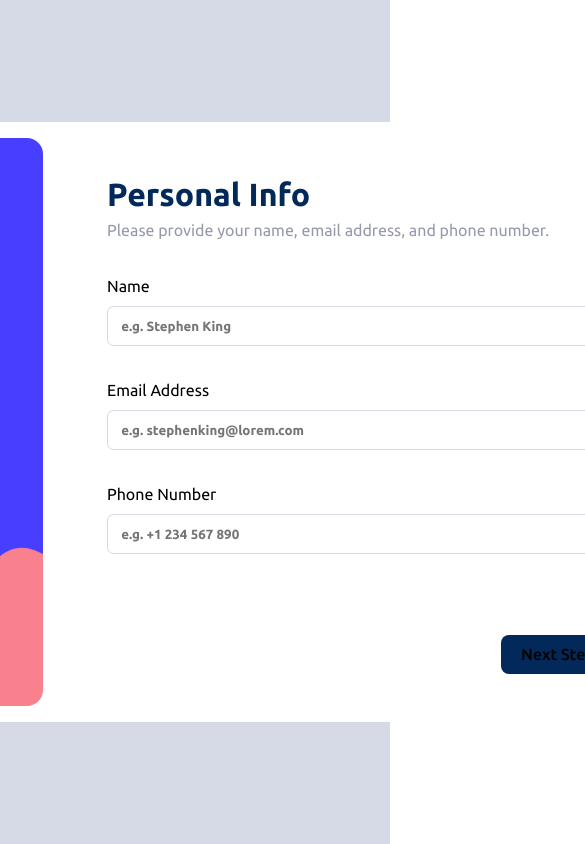
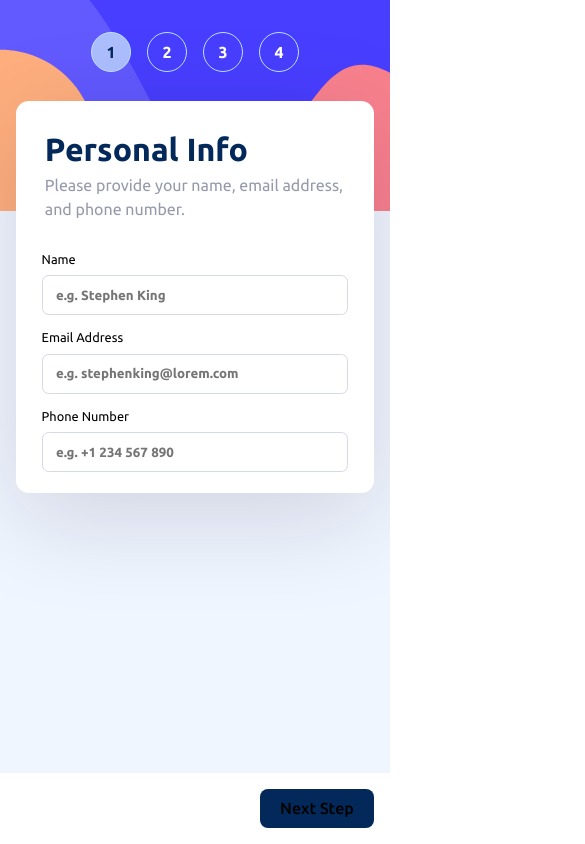
Before and after one commit to Ken-Takahashi-Q/portfolio-react, a React (Vite) app: page /multi-step-form in a window 390 px wide. Shown: the top 844 px of the page, 585 px wide, since content can reach past the window. Built offline with nearby package versions, Linux system fonts and the light colour scheme.

Commit message:
Add responsive

```diff
--- a/src/Home.jsx
+++ b/src/Home.jsx
@@ -168,7 +168,8 @@ function Home() {
             </div>
           </a>
 
-          <a href="https://elegant-dragon-097141.netlify.app/14-weather%20api/" target={'_blank'}>
+          <a href="/multi-step-form" target={'_blank'}>
+          {/* <a href="https://elegant-dragon-097141.netlify.app/14-weather%20api/" target={'_blank'}> */}
             <div className="gallery-container card gallery-6">
               <div className="cardname">
                 <p>Weather API</p>
--- a/src/Pages/Form/Form.jsx
+++ b/src/Pages/Form/Form.jsx
@@ -9,6 +9,7 @@ function Form() {
     {step: 1, name: "", email: "", phone: ""},
     {step: 2, plan: "", length: "monthly"},
     {step: 3, add_ons: [false, false, false]},
+    {step: 4, currentPrice: 0, selectedAddOns: {}, selectedAddOnPrices: {}, addOnPrices: 0}
   ]);
 
   const stepName = [
@@ -43,6 +44,29 @@ function Form() {
     {id: 3, name: "Customizable profile", detail: "Custom theme on your profile", price: 2},
   ]
 
+  useEffect(() => {
+    if (currentStep === 3) {
+      const selectedAddOns = addOns.filter((addOn, index) => formData[2].add_ons[index]).map((addOn) => {
+        return { name: addOn.name, price: addOn.price };
+      });
+
+      const currentPrice = planData.find((plan) => plan.plan === formData[1].plan).price;
+      const selectedAddOnPrices = addOns.filter((addOn, index) => formData[2].add_ons[index]).map((addOn) => addOn.price);
+      const addOnPrices = selectedAddOnPrices.reduce((total, price) => total + price, 0);
+
+      setFormData(prevFormData => [
+        ...prevFormData.slice(0, 3),
+        {
+          ...prevFormData[3],
+          currentPrice,
+          selectedAddOns,
+          selectedAddOnPrices,
+          addOnPrices: addOnPrices,
+        }
+      ]);
+    }
+  }, [formData[2].add_ons]);
+
   const handleInputChange = (type, value) => {
     setFormData((prevState) => {
       const updatedFormData = [...prevState];
@@ -69,11 +93,11 @@ function Form() {
     });
   }
 
-  const handleSwitchChange = () => {
-    const newPlan = formData[currentStep - 1].length === "monthly" ? "yearly" : "monthly"
+  const handleChangeLength = () => {
+    const newPlan = formData[1].length === "monthly" ? "yearly" : "monthly"
     setFormData((prevState) => {
       const updatedFormData = [...prevState];
-      updatedFormData[currentStep - 1].length = newPlan;
+      updatedFormData[1].length = newPlan;
       return updatedFormData;
     });
   };
@@ -92,7 +116,7 @@ function Form() {
     setCurrentStep(currentStep - 1);
   }
 
-  const handleGoNext = () => {
+  const validateForm = () => {
     let isError = false;
     if (currentStep === 1) {
       inputField.forEach((field) => {
@@ -123,15 +147,22 @@ function Form() {
     } else if (currentStep === 2 && formData[1].plan === "") {
       isError = true;
     }
+    return isError;
+  }
+
+  const handleGoNext = () => {
+    const isError = validateForm();
 
     if (!isError) {
       setCurrentStep(currentStep + 1);
     }
   }
 
-  useEffect(() => {
-    console.log(formData)
-  }, [formData])
+  const handleJumpTo = (target) => {
+    if (target < currentStep) {
+      setCurrentStep(target);
+    }
+  }
 
   return (
     <div className="multi-step-form">
@@ -139,7 +170,20 @@ function Form() {
         <div className="form-navbar">
           {stepName.map((value) => (
             <div className="step" key={value.step}>
-              <div className={`step-number ${currentStep === value.step ? "current" : ""}`}>{value.step}</div>
+              {currentStep < 5 ?
+                <div
+                  className={`step-number ${currentStep === value.step ? "current" : ""}`}
+                  onClick={() => handleJumpTo(value.step)}
+                >
+                  {value.step}
+                </div> :
+                <div
+                  className={`step-number ${value.step === 4 ? "current" : ""}`}
+                >
+                  {value.step}
+                </div>
+              }
+
               <div className="step-info">
                 <p>STEP {value.step}</p>
                 <h3>{value.name}</h3>
@@ -148,12 +192,16 @@ function Form() {
           ))}
         </div>
 
+        {currentStep < 5 ?
           <div className="form-field">
-          <div className="form-field upper">
+            <div className="form-field-upper">
+              {currentStep < 5 ?
                 <div className="form-field header">
                   <h1>{headerText[currentStep-1].header}</h1>
                   <p>{headerText[currentStep-1].text}</p>
-            </div>
+                </div> :
+                null
+              }
 
               {currentStep === 1 ?
                 <div className="form-field data-step-1">
@@ -203,7 +251,7 @@ function Form() {
 
                   <div className="plan-type">
                     <h4 className={`${formData[1].length === "monthly" ? "bolder" : ""}`}>Monthly</h4>
-                    <div className={`time-slider`} onClick={handleSwitchChange}>
+                    <div className={`time-slider`} onClick={handleChangeLength}>
                       <div className={`circle ${formData[1].length === "monthly" ? "" : "slide"}`}></div>
                     </div>
                     <h4 className={`${formData[1].length === "monthly" ? "" : "bolder"}`}>Yearly</h4>
@@ -242,15 +290,69 @@ function Form() {
                 null
               }
 
+              {currentStep === 4 ?
+                <div className="form-field data-step-4">
+                  <div className="order">
+                    <div className="bill-detail">
+                      <div className="bill-left">
+                        <h4><span>{`${formData[1].plan} (${formData[1].length.charAt(0).toUpperCase() + formData[1].length.slice(1)})`}</span></h4>
+                        <p className="change-length" onClick={handleChangeLength}>Change</p>
+                      </div>
+                      <div className="bill-price">
+                        {formData[1].length === "monthly" ?
+                          <h3>${formData[3].currentPrice}/mo</h3> :
+                          <h3>${formData[3].currentPrice * 10}/yr</h3>
+                        }
+                      </div>
+                    </div>
+                    <span className="line"></span>
 
+                    {formData[3].selectedAddOns.map((value) => (
+                      <div className="bill-detail">
+                        <div className="bill-left">
+                          <p>{value.name}</p>
+                        </div>
+
+                        <div className="bill-price">
+                          {formData[1].length === "monthly" ?
+                            <h4>+${value.price}/mo</h4>:
+                            <h4>+${value.price*10}/yr</h4>
+                          }
+                        </div>
+                      </div>
+                    ))}
+                  </div>
+
+                  <div className="bill-total">
+                    <p>Total (per {formData[1].length.replace(/ly$/, "")})</p>
+                    {formData[1].length === "monthly" ?
+                      <h2>+${formData[3].currentPrice + formData[3].addOnPrices}/mo</h2> :
+                      <h2>+${(formData[3].currentPrice + formData[3].addOnPrices) * 10}/yr</h2>
+                    }
+                  </div>
+                </div> :
+                null
+              }
             </div>
 
             <div className="form-field menu">
               <a className={`go-back ${currentStep === 1 ? "hidden" : ""}`} onClick={handleGoBack}>Go Back</a>
-              <button onClick={handleGoNext}>Next Step</button>
+              <button className={`${currentStep === 4 ? "confirm" : ""}`} onClick={handleGoNext}>{currentStep === 4 ? "Confirm" : "Next Step"}</button>
             </div>
 
-        </div>
+          </div> :
+          null
+        }
+
+        {currentStep === 5 ?
+          <div className="thank-you">
+            <img src="/images/multi-step-form/icon-thank-you.svg"></img>
+            <h1>Thank you!</h1>
+            <p>Thanks for confirming your subscription! We hope you have fun using our platform.
+              If you ever need support, please feel free to email us at support@loremgaming.com.</p>
+          </div> :
+          null
+        }
       </div>
     </div>
   );
--- a/src/Pages/Form/form.scss
+++ b/src/Pages/Form/form.scss
@@ -11,13 +11,6 @@
   --light-gray: hsl(229, 24%, 87%);
   --magnolia: hsl(217, 100%, 97%);
   --alabaster: hsl(231, 100%, 99%);
-}
-
-h3 {
-  color: var(--marine-blue);
-}
-p {
-  color: var(--cool-gray);
 }
 
 .multi-step-form {
@@ -39,6 +32,13 @@ p {
   height: 600px;
   background-color: #fff;
   border-radius: 1em;
+
+  h3 {
+    color: var(--marine-blue);
+  }
+  p {
+    color: var(--cool-gray);
+  }
 
   .form-navbar {
     display: flex;
@@ -69,8 +69,9 @@ p {
         border: 1px solid var(--light-blue);
         border-radius: 5em;
         transition: 0.5s;
+        cursor: pointer;
 
-        &.current {
+        &.current, &:hover {
           background-color: var(--pastel-blue);
           color: var(--marine-blue);
           transition: 0.7s;
@@ -90,7 +91,7 @@ p {
     padding: 1em 0 1em 2em;
     width: 540px;
 
-    .upper {
+    .form-field-upper {
       padding: 0;
     }
 
@@ -273,11 +274,9 @@ p {
       a {
         color: var(--cool-gray);
         font-weight: 500;
-        transition: 0.3s;
         &:hover {
           color: var(--marine-blue);
           cursor: pointer;
-          transition: 0.3s;
         }
       }
 
@@ -287,11 +286,93 @@ p {
         &:hover {
           background-color: hsla(213, 96%, 18%, 0.8);
         }
+
+        &.confirm {
+          background-color: var(--purplish-blue);
+          &:hover {
+            background-color: hsl(243, 100%, 62%, 0.8);
           }
         }
       }
     }
 
+    .data-step-4 {
+      display: flex;
+      flex-direction: column;
+      justify-content: center;
+      align-items: center;
+
+      .order {
+        display: flex;
+        flex-direction: column;
+        justify-content: space-between;
+        align-items: center;
+        padding: 1.5em 2em;
+        width: 100%;
+        gap: 1em;
+        background-color: var(--magnolia);
+        border-radius: 0.5em;
+
+        .bill-detail {
+          display: flex;
+          justify-content: space-between;
+          width: 100%;
+
+          .bill-left {
+            display: flex;
+            flex-direction: column;
+
+            .change-length {
+              transition: 0.3s;
+              &:hover {
+                color: var(--purplish-blue);
+                text-decoration: underline;
+                cursor: pointer;
+                transition: 0.3s;
+              }
+            }
+          }
+          .bill-price {
+            text-align: end;
+
+            h4 {
+              font-weight: 500;
+            }
+          }
+        }
+      }
+
+      .bill-total {
+        display: flex;
+        justify-content: space-between;
+        align-items: center;
+        padding: 1.5em 2em;
+        width: 100%;
+
+        h2 {
+          color: var(--purplish-blue);
+        }
+      }
+
+      .line {
+        width: 100%;
+        height: 1px;
+        background-color: var(--light-gray);
+      }
+    }
+  }
+
+  .thank-you {
+    display: flex;
+    flex-direction: column;
+    justify-content: center;
+    align-items: center;
+    padding: 0 5em;
+    width: 540px;
+    height: 100%;
+    gap: 1em;
+    text-align: center;
+  }
 
   .card {
     display: flex;
@@ -325,12 +406,6 @@ p {
     cursor: pointer;
     animation: slide-left 0.5s;
     transition: 0.5s;
-
-  // &.slide {
-  //   justify-content: flex-end;
-  //   transition: 0.5s;
-  //   animation: slide-right 0.5s;
-  // }
 
     .circle {
       left: 0;
@@ -371,3 +446,142 @@ p {
       }
     }
   }
+
+  .bill {
+    display: flex;
+    justify-content: center;
+    align-items: center;
+  }
+}
+
+@media only screen and (max-width: 540px) {
+  .multi-step-form {
+    flex-direction: column;
+    width: 100vw;
+    height: 100vh;
+  }
+
+  .form {
+    position: relative;
+    flex-direction: column;
+    justify-content: flex-start;
+    align-items: center;
+    padding: 0;
+    width: 100%;
+    height: 100vh;
+    background-color: var(--magnolia);
+
+    .form-navbar {
+      position: absolute;
+      flex-direction: row;
+      justify-content: center;
+      align-items: flex-start;
+      width: 100%;
+      height: 25%;
+      gap: 1em;
+      background-position-y: 90%;
+      border-radius: 0;
+
+      .step {
+        justify-content: flex-start;
+        width: auto;
+        gap: 0;
+
+        .step-info {
+          display: none;
+        }
+      }
+    }
+
+    .form-field {
+      justify-content: flex-start;
+      padding: 1em;
+      width: 100%;
+
+      .form-field-upper {
+        position: relative;
+        display: flex;
+        flex-direction: column;
+        justify-content: center;
+        align-items: center;
+        padding: 0.5em 0.8em;
+        background-color: #fff;
+        border-radius: 0.8em;
+        box-shadow: rgba(17, 12, 46, 0.15) 0px 24px 100px 0px;
+        transform: translateY(85px);
+      }
+
+      .data-step-1 {
+        display: flex;
+        flex-direction: column;
+        justify-content: flex-start;
+        gap: 1em;
+        font-size: 0.8em;
+      }
+
+      .data-step-2 {
+        padding: 0 1em;
+        gap: 1em;
+
+        .plan-grid {
+          grid-template-rows: 1fr 1fr 1fr;
+          grid-template-columns: 1fr;
+        }
+      }
+
+      .data-step-3 {
+        padding: 1em;
+        gap: 1em;
+        font-size: 0.8em;
+
+        .card {
+          padding: 1em;
+        }
+
+        .add-ons-left {
+          gap: 1em;
+        }
+      }
+
+      .data-step-4 {
+        h3 {
+          font-size: 1em;
+        }
+
+        .order {
+          padding: 1em;
+        }
+
+        .bill-total {
+          padding: 1.5em 1em 1em 1em;
+
+          h2 {
+            font-size: 1.2em;
+            font-weight: 600;
+          }
+        }
+      }
+
+      .menu {
+        position: absolute;
+        bottom: 0;
+        left: 0;
+        width: 100%;
+        height: auto;
+        background-color: #fff;
+      }
+    }
+
+    .thank-you {
+      position: relative;
+      padding: 2em;
+      width: 90%;
+      height: fit-content;
+      gap: 1em;
+      background-color: white;
+      border-radius: 0.8em;
+      box-shadow: rgba(17, 12, 46, 0.15) 0px 24px 100px 0px;
+      transform: translateY(85px);
+    }
+  }
+}
```
Lines whose indentation alone changed are shown as unchanged.
